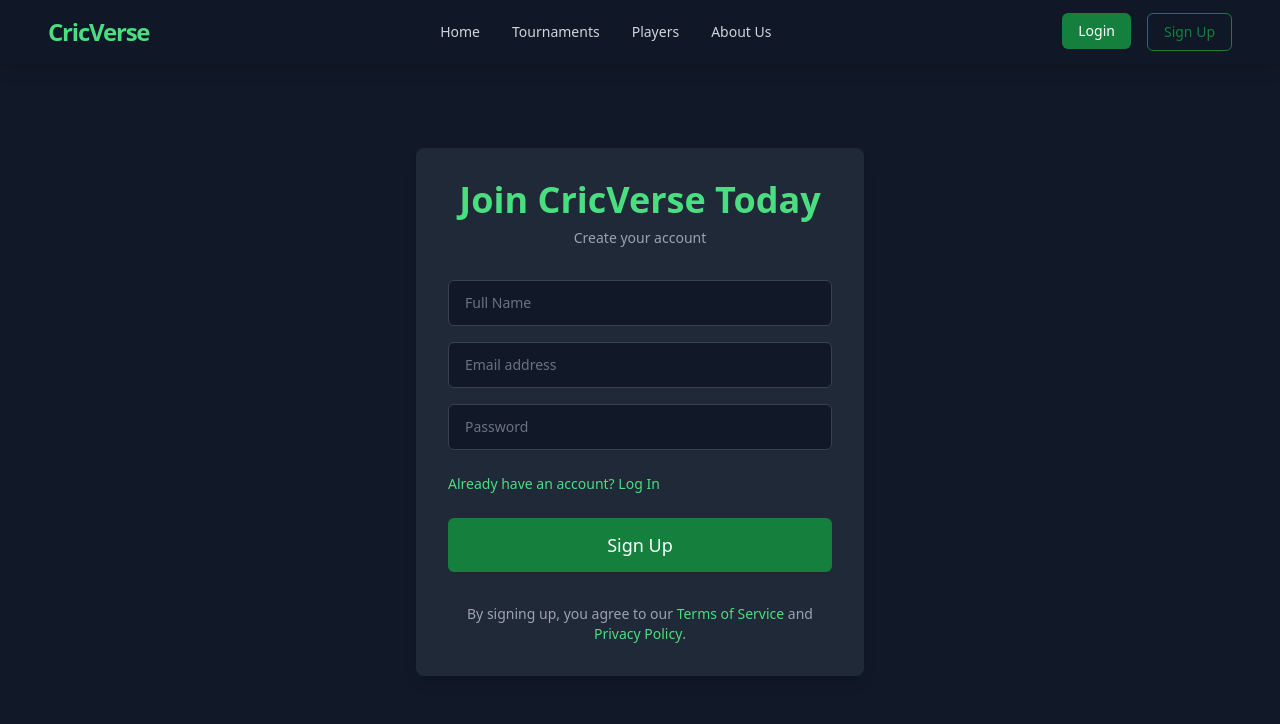
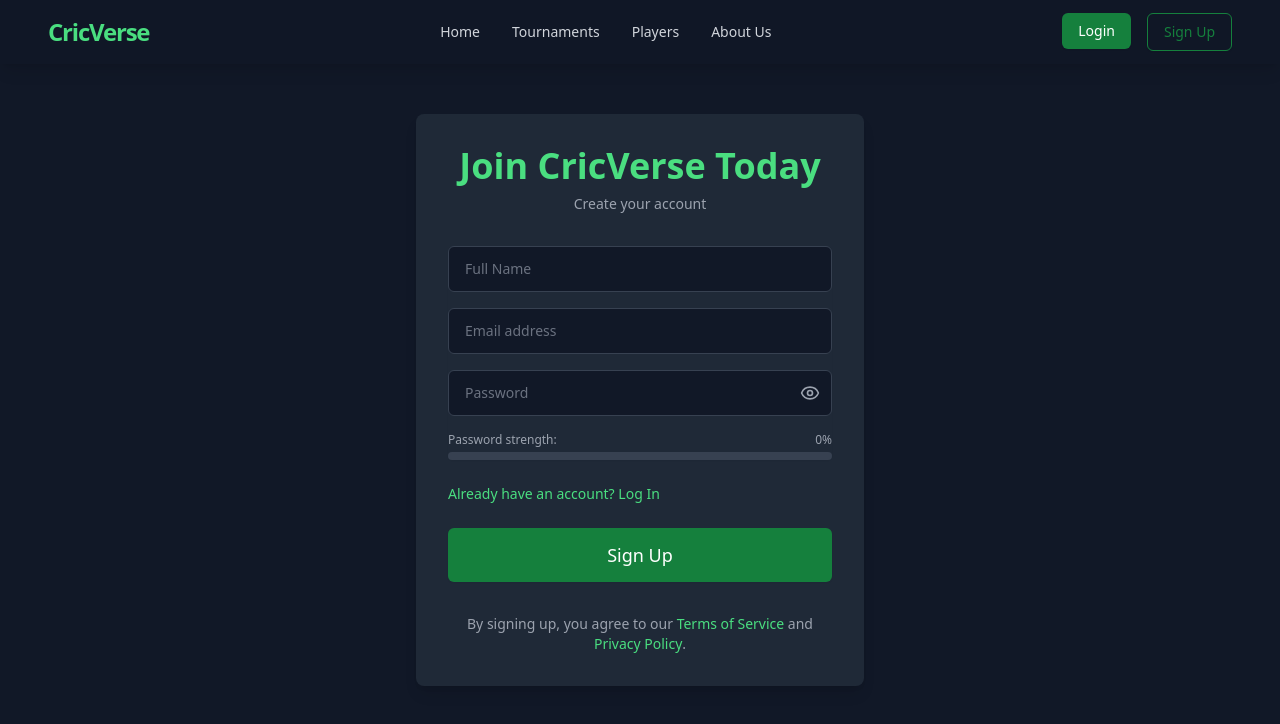
Before and after one commit to reejouu/CricVerse, a React (Vite) app in the folder cricverse/: page /SignUp in a window 1280 px wide. Shown: the top 724 px of the page. Built offline with nearby package versions, Linux system fonts and the light colour scheme.

Commit message:
Changed signup page

```diff
--- a/cricverse/src/pages/SignUp.jsx
+++ b/cricverse/src/pages/SignUp.jsx
@@ -1,25 +1,65 @@
-import { motion } from "framer-motion";
-import { Link } from "react-router-dom";
+'use client'
 
-const SignUp = () => {
+import { useState } from 'react'
+import { motion } from "framer-motion"
+import {Link} from "react-router-dom"
+import { AlertCircle, EyeIcon, EyeOffIcon } from 'lucide-react'
+
+export default function SignUp() {
+  const [showPassword, setShowPassword] = useState(false)
+  const [password, setPassword] = useState('')
+  const [errors, setErrors] = useState({})
+
+  const validateForm = (e) => {
+    e.preventDefault()
+    const newErrors = {}
+    const form = e.currentTarget
+    const email = form.email.value
+    const name = form.name.value
+
+    if (!name) newErrors.name = "Name is required"
+    if (!email) newErrors.email = "Email is required"
+    if (!/\S+@\S+\.\S+/.test(email)) newErrors.email = "Email is invalid"
+    if (password.length < 8) newErrors.password = "Password must be at least 8 characters"
+
+    setErrors(newErrors)
+
+    if (Object.keys(newErrors).length === 0) {
+      // Submit the form
+      console.log("Form submitted")
+    }
+  }
+
+  const getPasswordStrength = () => {
+    if (password.length === 0) return 0
+    if (password.length < 4) return 25
+    if (password.length < 8) return 50
+    if (password.length < 12) return 75
+    return 100
+  }
+
   return (
     <div className="min-h-screen flex items-center justify-center bg-gray-900 py-12 px-4 sm:px-6 lg:px-8">
-      <div className="mt-6">
       <motion.div
         className="max-w-md w-full space-y-8 bg-gray-800 p-8 rounded-lg shadow-lg"
-          initial={{ opacity: 0, scale: 0.9 }}
-          animate={{ opacity: 1, scale: 1 }}
-          transition={{ duration: 0.5 }}
+        initial={{ opacity: 0, y: -50 }}
+        animate={{ opacity: 1, y: 0 }}
+        transition={{ duration: 0.5, type: 'spring', stiffness: 120 }}
       >
         <div className="text-center">
-            <h2 className="text-4xl font-bold text-green-400">
+          <motion.h2
+            className="text-4xl font-bold text-green-400"
+            initial={{ scale: 0.9 }}
+            animate={{ scale: 1 }}
+            transition={{ duration: 0.5, delay: 0.2 }}
+          >
             Join CricVerse Today
-            </h2>
+          </motion.h2>
           <p className="mt-2 text-sm text-gray-400">Create your account</p>
         </div>
-          <form className="mt-8 space-y-6">
-            <div className="rounded-md shadow-sm">
-              <div className="mb-4">
+        <form className="mt-8 space-y-6" onSubmit={validateForm}>
+          <div className="rounded-md shadow-sm space-y-4">
+            <div>
               <label htmlFor="name" className="sr-only">
                 Full Name
               </label>
@@ -31,8 +71,14 @@ const SignUp = () => {
                 className="block w-full px-4 py-3 rounded-md border border-gray-700 bg-gray-900 text-white placeholder-gray-500 focus:ring-green-500 focus:border-green-500 sm:text-sm"
                 placeholder="Full Name"
               />
+              {errors.name && (
+                <p className="mt-1 text-xs text-red-500 flex items-center">
+                  <AlertCircle className="w-4 h-4 mr-1" />
+                  {errors.name}
+                </p>
+              )}
             </div>
-              <div className="mb-4">
+            <div>
               <label htmlFor="email" className="sr-only">
                 Email address
               </label>
@@ -44,23 +90,63 @@ const SignUp = () => {
                 className="block w-full px-4 py-3 rounded-md border border-gray-700 bg-gray-900 text-white placeholder-gray-500 focus:ring-green-500 focus:border-green-500 sm:text-sm"
                 placeholder="Email address"
               />
+              {errors.email && (
+                <p className="mt-1 text-xs text-red-500 flex items-center">
+                  <AlertCircle className="w-4 h-4 mr-1" />
+                  {errors.email}
+                </p>
+              )}
             </div>
-              <div>
+            <div className="relative">
               <label htmlFor="password" className="sr-only">
                 Password
               </label>
               <input
                 id="password"
                 name="password"
-                  type="password"
+                type={showPassword ? "text" : "password"}
                 required
-                  className="block w-full px-4 py-3 rounded-md border border-gray-700 bg-gray-900 text-white placeholder-gray-500 focus:ring-green-500 focus:border-green-500 sm:text-sm"
+                className="block w-full px-4 py-3 rounded-md border border-gray-700 bg-gray-900 text-white placeholder-gray-500 focus:ring-green-500 focus:border-green-500 sm:text-sm pr-10"
                 placeholder="Password"
+                value={password}
+                onChange={(e) => setPassword(e.target.value)}
+              />
+              <button
+                type="button"
+                className="absolute inset-y-0 right-0 pr-3 flex items-center text-gray-400 hover:text-gray-300"
+                onClick={() => setShowPassword(!showPassword)}
+              >
+                {showPassword ? (
+                  <EyeOffIcon className="h-5 w-5" aria-hidden="true" />
+                ) : (
+                  <EyeIcon className="h-5 w-5" aria-hidden="true" />
+                )}
+              </button>
+              {errors.password && (
+                <p className="mt-1 text-xs text-red-500 flex items-center">
+                  <AlertCircle className="w-4 h-4 mr-1" />
+                  {errors.password}
+                </p>
+              )}
+            </div>
+            <div className="mt-2">
+              <div className="flex justify-between mb-1">
+                <span className="text-xs text-gray-400">Password strength:</span>
+                <span className="text-xs text-gray-400">{getPasswordStrength()}%</span>
+              </div>
+              <div className="w-full bg-gray-700 rounded-full h-2">
+                <motion.div
+                  className="bg-green-500 h-2 rounded-full"
+                  initial={{ width: 0 }}
+                  animate={{ width: `${getPasswordStrength()}%` }}
+                  transition={{ duration: 0.5 }}
                 />
               </div>
             </div>
+          </div>
 
-            <div className="text-sm mt-4">
+          <div className="flex items-center justify-between">
+            <div className="text-sm">
               <Link
                 to="/login"
                 className="font-medium text-green-400 hover:text-green-300"
@@ -68,11 +154,11 @@ const SignUp = () => {
                 Already have an account? Log In
               </Link>
             </div>
+          </div>
 
           <motion.div
-              whileHover={{ scale: 1.05 }}
-              whileTap={{ scale: 0.95 }}
-              className="mt-6"
+            whileHover={{ scale: 1.03 }}
+            whileTap={{ scale: 0.98 }}
           >
             <button
               type="submit"
@@ -87,14 +173,14 @@ const SignUp = () => {
           <p className="text-gray-400 text-sm">
             By signing up, you agree to our{" "}
             <Link
-                to="/terms"
+              href="/terms"
               className="font-medium text-green-400 hover:text-green-300"
             >
               Terms of Service
             </Link>{" "}
             and{" "}
             <Link
-                to="/privacy"
+              href="/privacy"
               className="font-medium text-green-400 hover:text-green-300"
             >
               Privacy Policy
@@ -104,8 +190,5 @@ const SignUp = () => {
         </div>
       </motion.div>
     </div>
-    </div>
-  );
-};
-
-export default SignUp;
+  )
+}
--- a/cricverse/src/pages/Tournament.jsx
+++ b/cricverse/src/pages/Tournament.jsx
@@ -8,7 +8,7 @@ import {
   Calendar,
   Trophy,
 } from "lucide-react";
-import { hardCodedMatches, hardCodedTournaments } from "../../matchdata";
+import { hardCodedMatches, hardCodedTournaments } from "../../matchData";
 
 const TournamentPage = () => {
   const [matches, setMatches] = useState([]);
```
Lines whose indentation alone changed are shown as unchanged.
